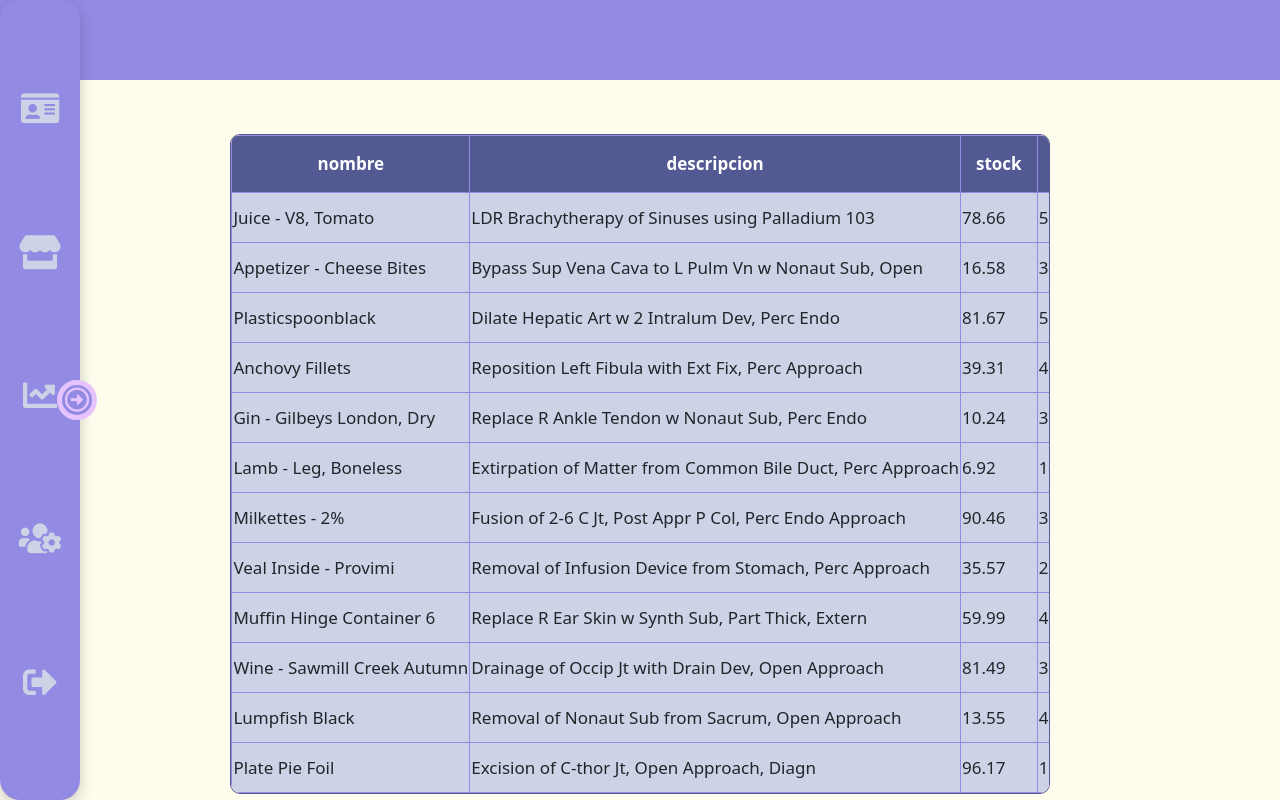
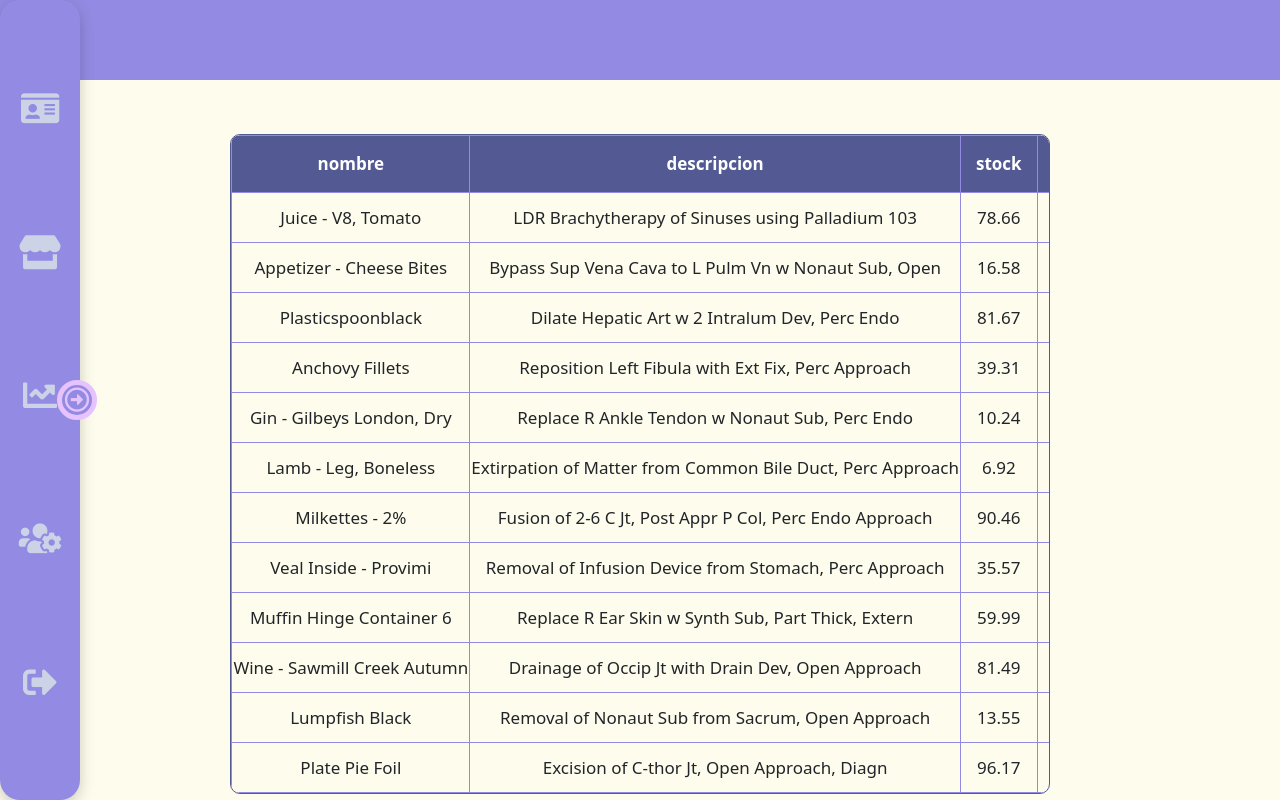
Before and after one commit to rarc41/novaticPoS, a React (Create React App) app in the folder front/: page / in a window 1280 px wide. Built offline with nearby package versions, Linux system fonts and the light colour scheme.

Commit message:
hover y centrado en las tablas

```diff
--- a/front/src/styles/Products.css
+++ b/front/src/styles/Products.css
@@ -30,7 +30,7 @@ border: 1px solid  var(--light-blue);
 }
 
 .table-product>tbody>tr>td{
-
+text-align: center;
 }
 
 .action_btn{
@@ -61,6 +61,6 @@ border: 1px solid  var(--light-blue);
     box-shadow: 0 3px 8px black;
 }
 
-.table-product>tbody>tr{
+.table-product>tbody>tr:hover{
     background-color:var(--text-contrast-blue);
 }
```
